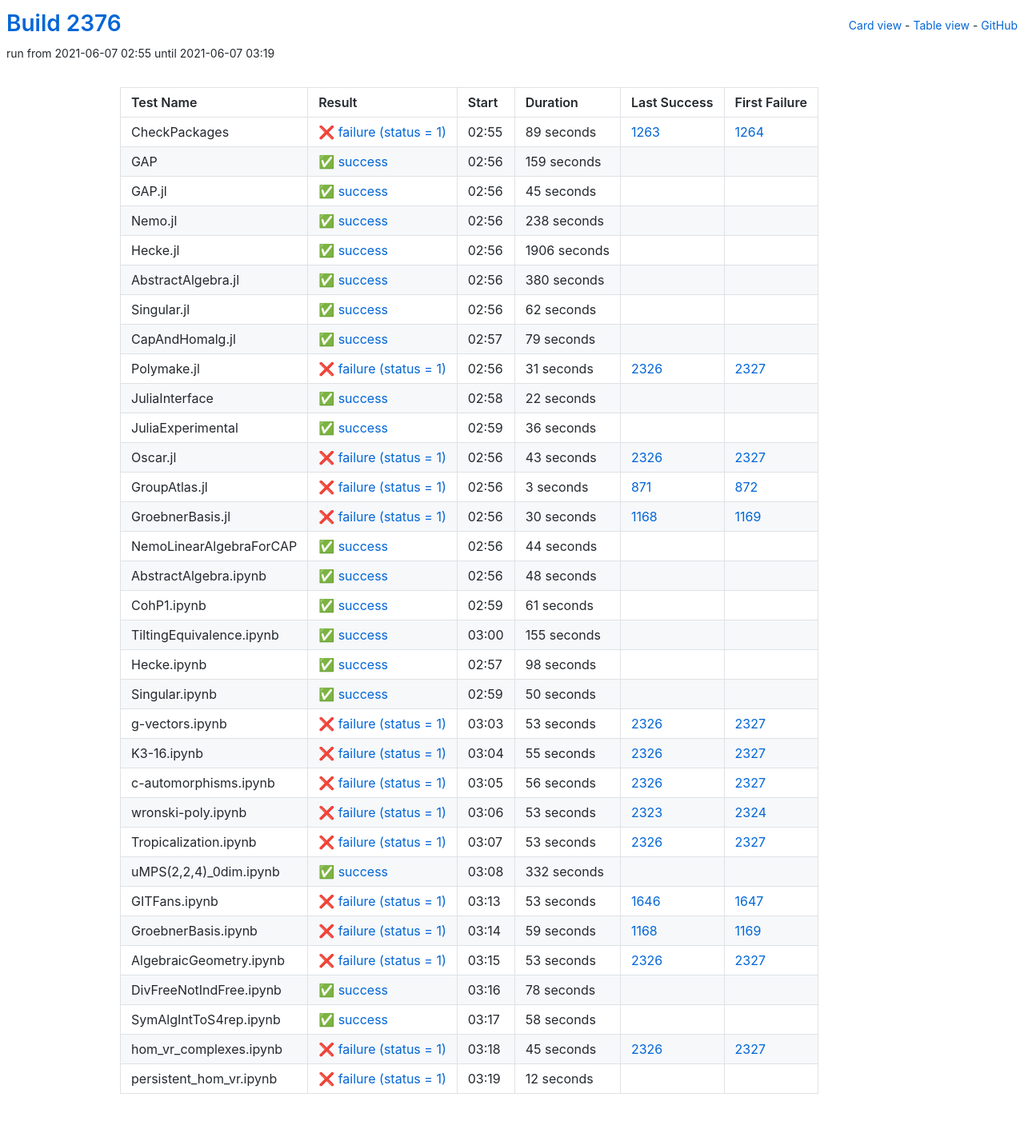
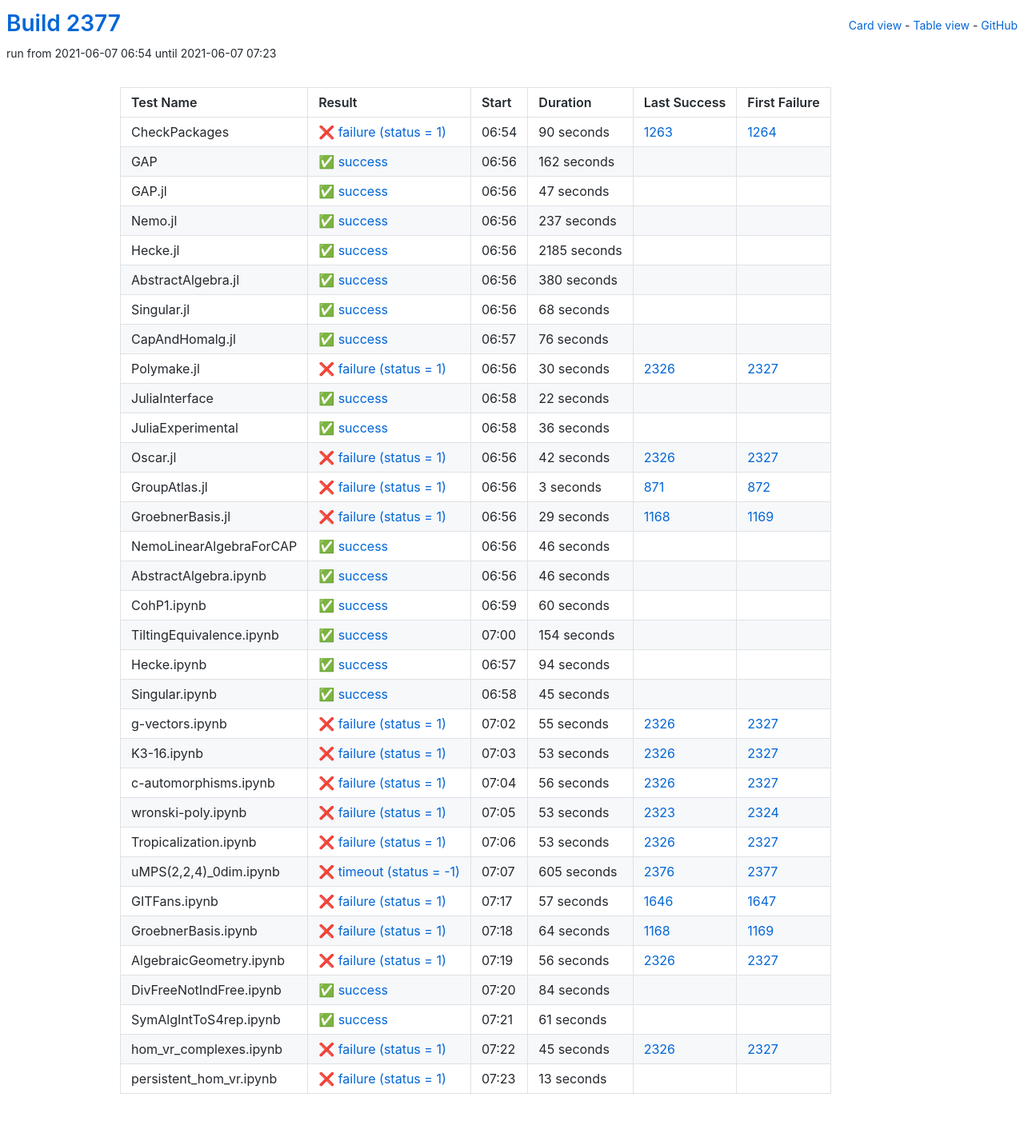
Before and after one commit to oscar-system/oscar-ci-status-stable, a Jekyll site: the page built from table.html, in a window 1280 px wide. Shown: the whole page at 80% size. Built offline with Jekyll 4.4.1, drawn with Linux system fonts in a browser that asks for light colours.

Commit message:
Build #2377

```diff
--- a/_data/ci.yml
+++ b/_data/ci.yml
@@ -1,6 +1,6 @@
 ---
-build: 2376
-build_url: https://oscarci.mathematik.uni-kl.de/job/oscar-stable/2376/
+build: 2377
+build_url: https://oscarci.mathematik.uni-kl.de/job/oscar-stable/2377/
 job: oscar-stable
 organization: oscar-system
 repo: oscar-ci-status-stable
@@ -8,68 +8,68 @@ repourl: https://github.com/oscar-system/oscar-ci-status-stable
 tests:
 - name: CheckPackages
   id: checkpackages
-  log: https://oscarci.mathematik.uni-kl.de/job/oscar-stable/2376/artifact/logs/build-2376/CheckPackages.log
-  start: 2021-06-07 02:55
+  log: https://oscarci.mathematik.uni-kl.de/job/oscar-stable/2377/artifact/logs/build-2377/CheckPackages.log
+  start: 2021-06-07 06:54
   success: false
   exitcode: 1
   status: failure
-  duration: 89
+  duration: 90
   last_success: 1263
   last_success_url: https://oscarci.mathematik.uni-kl.de/job/oscar-stable/1263/
   first_failure: 1264
   first_failure_url: https://oscarci.mathematik.uni-kl.de/job/oscar-stable/1264/
 - name: GAP
   id: gap
-  log: https://oscarci.mathematik.uni-kl.de/job/oscar-stable/2376/artifact/logs/build-2376/GAP.log
-  start: 2021-06-07 02:56
+  log: https://oscarci.mathematik.uni-kl.de/job/oscar-stable/2377/artifact/logs/build-2377/GAP.log
+  start: 2021-06-07 06:56
   success: true
   exitcode: 0
   status: success
-  duration: 159
+  duration: 162
   last_success: false
   last_success_url:
   first_failure: false
   first_failure_url:
 - name: GAP.jl
   id: gap-jl
-  log: https://oscarci.mathematik.uni-kl.de/job/oscar-stable/2376/artifact/logs/build-2376/GAP.jl.log
-  start: 2021-06-07 02:56
+  log: https://oscarci.mathematik.uni-kl.de/job/oscar-stable/2377/artifact/logs/build-2377/GAP.jl.log
+  start: 2021-06-07 06:56
   success: true
   exitcode: 0
   status: success
-  duration: 45
+  duration: 47
   last_success: false
   last_success_url:
   first_failure: false
   first_failure_url:
 - name: Nemo.jl
   id: nemo-jl
-  log: https://oscarci.mathematik.uni-kl.de/job/oscar-stable/2376/artifact/logs/build-2376/Nemo.jl.log
-  start: 2021-06-07 02:56
+  log: https://oscarci.mathematik.uni-kl.de/job/oscar-stable/2377/artifact/logs/build-2377/Nemo.jl.log
+  start: 2021-06-07 06:56
   success: true
   exitcode: 0
   status: success
-  duration: 238
+  duration: 237
   last_success: false
   last_success_url:
   first_failure: false
   first_failure_url:
 - name: Hecke.jl
   id: hecke-jl
-  log: https://oscarci.mathematik.uni-kl.de/job/oscar-stable/2376/artifact/logs/build-2376/Hecke.jl.log
-  start: 2021-06-07 02:56
+  log: https://oscarci.mathematik.uni-kl.de/job/oscar-stable/2377/artifact/logs/build-2377/Hecke.jl.log
+  start: 2021-06-07 06:56
   success: true
   exitcode: 0
   status: success
-  duration: 1906
+  duration: 2185
   last_success: false
   last_success_url:
   first_failure: false
   first_failure_url:
 - name: AbstractAlgebra.jl
   id: abstractalgebra-jl
-  log: https://oscarci.mathematik.uni-kl.de/job/oscar-stable/2376/artifact/logs/build-2376/AbstractAlgebra.jl.log
-  start: 2021-06-07 02:56
+  log: https://oscarci.mathematik.uni-kl.de/job/oscar-stable/2377/artifact/logs/build-2377/AbstractAlgebra.jl.log
+  start: 2021-06-07 06:56
   success: true
   exitcode: 0
   status: success
@@ -80,44 +80,44 @@ tests:
   first_failure_url:
 - name: Singular.jl
   id: singular-jl
-  log: https://oscarci.mathematik.uni-kl.de/job/oscar-stable/2376/artifact/logs/build-2376/Singular.jl.log
-  start: 2021-06-07 02:56
+  log: https://oscarci.mathematik.uni-kl.de/job/oscar-stable/2377/artifact/logs/build-2377/Singular.jl.log
+  start: 2021-06-07 06:56
   success: true
   exitcode: 0
   status: success
-  duration: 62
+  duration: 68
   last_success: false
   last_success_url:
   first_failure: false
   first_failure_url:
 - name: CapAndHomalg.jl
   id: capandhomalg-jl
-  log: https://oscarci.mathematik.uni-kl.de/job/oscar-stable/2376/artifact/logs/build-2376/CapAndHomalg.jl.log
-  start: 2021-06-07 02:57
+  log: https://oscarci.mathematik.uni-kl.de/job/oscar-stable/2377/artifact/logs/build-2377/CapAndHomalg.jl.log
+  start: 2021-06-07 06:57
   success: true
   exitcode: 0
   status: success
-  duration: 79
+  duration: 76
   last_success: false
   last_success_url:
   first_failure: false
   first_failure_url:
 - name: Polymake.jl
   id: polymake-jl
-  log: https://oscarci.mathematik.uni-kl.de/job/oscar-stable/2376/artifact/logs/build-2376/Polymake.jl.log
-  start: 2021-06-07 02:56
+  log: https://oscarci.mathematik.uni-kl.de/job/oscar-stable/2377/artifact/logs/build-2377/Polymake.jl.log
+  start: 2021-06-07 06:56
   success: false
   exitcode: 1
   status: failure
-  duration: 31
+  duration: 30
   last_success: 2326
   last_success_url: https://oscarci.mathematik.uni-kl.de/job/oscar-stable/2326/
   first_failure: 2327
   first_failure_url: https://oscarci.mathematik.uni-kl.de/job/oscar-stable/2327/
 - name: JuliaInterface
   id: juliainterface
-  log: https://oscarci.mathematik.uni-kl.de/job/oscar-stable/2376/artifact/logs/build-2376/JuliaInterface.log
-  start: 2021-06-07 02:58
+  log: https://oscarci.mathematik.uni-kl.de/job/oscar-stable/2377/artifact/logs/build-2377/JuliaInterface.log
+  start: 2021-06-07 06:58
   success: true
   exitcode: 0
   status: success
@@ -128,8 +128,8 @@ tests:
   first_failure_url:
 - name: JuliaExperimental
   id: juliaexperimental
-  log: https://oscarci.mathematik.uni-kl.de/job/oscar-stable/2376/artifact/logs/build-2376/JuliaExperimental.log
-  start: 2021-06-07 02:59
+  log: https://oscarci.mathematik.uni-kl.de/job/oscar-stable/2377/artifact/logs/build-2377/JuliaExperimental.log
+  start: 2021-06-07 06:58
   success: true
   exitcode: 0
   status: success
@@ -140,20 +140,20 @@ tests:
   first_failure_url:
 - name: Oscar.jl
   id: oscar-jl
-  log: https://oscarci.mathematik.uni-kl.de/job/oscar-stable/2376/artifact/logs/build-2376/Oscar.jl.log
-  start: 2021-06-07 02:56
+  log: https://oscarci.mathematik.uni-kl.de/job/oscar-stable/2377/artifact/logs/build-2377/Oscar.jl.log
+  start: 2021-06-07 06:56
   success: false
   exitcode: 1
   status: failure
-  duration: 43
+  duration: 42
   last_success: 2326
   last_success_url: https://oscarci.mathematik.uni-kl.de/job/oscar-stable/2326/
   first_failure: 2327
   first_failure_url: https://oscarci.mathematik.uni-kl.de/job/oscar-stable/2327/
 - name: GroupAtlas.jl
   id: groupatlas-jl
-  log: https://oscarci.mathematik.uni-kl.de/job/oscar-stable/2376/artifact/logs/build-2376/GroupAtlas.jl.log
-  start: 2021-06-07 02:56
+  log: https://oscarci.mathematik.uni-kl.de/job/oscar-stable/2377/artifact/logs/build-2377/GroupAtlas.jl.log
+  start: 2021-06-07 06:56
   success: false
   exitcode: 1
   status: failure
@@ -164,92 +164,104 @@ tests:
   first_failure_url: https://oscarci.mathematik.uni-kl.de/job/oscar-stable/872/
 - name: GroebnerBasis.jl
   id: groebnerbasis-jl
-  log: https://oscarci.mathematik.uni-kl.de/job/oscar-stable/2376/artifact/logs/build-2376/GroebnerBasis.jl.log
-  start: 2021-06-07 02:56
+  log: https://oscarci.mathematik.uni-kl.de/job/oscar-stable/2377/artifact/logs/build-2377/GroebnerBasis.jl.log
+  start: 2021-06-07 06:56
   success: false
   exitcode: 1
   status: failure
-  duration: 30
+  duration: 29
   last_success: 1168
   last_success_url: https://oscarci.mathematik.uni-kl.de/job/oscar-stable/1168/
   first_failure: 1169
   first_failure_url: https://oscarci.mathematik.uni-kl.de/job/oscar-stable/1169/
 - name: NemoLinearAlgebraForCAP
   id: nemolinearalgebraforcap
-  log: https://oscarci.mathematik.uni-kl.de/job/oscar-stable/2376/artifact/logs/build-2376/NemoLinearAlgebraForCAP.log
-  start: 2021-06-07 02:56
+  log: https://oscarci.mathematik.uni-kl.de/job/oscar-stable/2377/artifact/logs/build-2377/NemoLinearAlgebraForCAP.log
+  start: 2021-06-07 06:56
   success: true
   exitcode: 0
   status: success
-  duration: 44
+  duration: 46
   last_success: false
   last_success_url:
   first_failure: false
   first_failure_url:
 - name: AbstractAlgebra.ipynb
   id: abstractalgebra-ipynb
-  log: https://oscarci.mathematik.uni-kl.de/job/oscar-stable/2376/artifact/logs/build-2376/AbstractAlgebra.ipynb.log
-  start: 2021-06-07 02:56
+  log: https://oscarci.mathematik.uni-kl.de/job/oscar-stable/2377/artifact/logs/build-2377/AbstractAlgebra.ipynb.log
+  start: 2021-06-07 06:56
   success: true
   exitcode: 0
   status: success
-  duration: 48
+  duration: 46
   last_success: false
   last_success_url:
   first_failure: false
   first_failure_url:
 - name: CohP1.ipynb
   id: cohp1-ipynb
-  log: https://oscarci.mathematik.uni-kl.de/job/oscar-stable/2376/artifact/logs/build-2376/CohP1.ipynb.log
-  start: 2021-06-07 02:59
+  log: https://oscarci.mathematik.uni-kl.de/job/oscar-stable/2377/artifact/logs/build-2377/CohP1.ipynb.log
+  start: 2021-06-07 06:59
   success: true
   exitcode: 0
   status: success
-  duration: 61
+  duration: 60
   last_success: false
   last_success_url:
   first_failure: false
   first_failure_url:
 - name: TiltingEquivalence.ipynb
   id: tiltingequivalence-ipynb
-  log: https://oscarci.mathematik.uni-kl.de/job/oscar-stable/2376/artifact/logs/build-2376/TiltingEquivalence.ipynb.log
-  start: 2021-06-07 03:00
+  log: https://oscarci.mathematik.uni-kl.de/job/oscar-stable/2377/artifact/logs/build-2377/TiltingEquivalence.ipynb.log
+  start: 2021-06-07 07:00
   success: true
   exitcode: 0
   status: success
-  duration: 155
+  duration: 154
   last_success: false
   last_success_url:
   first_failure: false
   first_failure_url:
 - name: Hecke.ipynb
   id: hecke-ipynb
-  log: https://oscarci.mathematik.uni-kl.de/job/oscar-stable/2376/artifact/logs/build-2376/Hecke.ipynb.log
-  start: 2021-06-07 02:57
+  log: https://oscarci.mathematik.uni-kl.de/job/oscar-stable/2377/artifact/logs/build-2377/Hecke.ipynb.log
+  start: 2021-06-07 06:57
   success: true
   exitcode: 0
   status: success
-  duration: 98
+  duration: 94
   last_success: false
   last_success_url:
   first_failure: false
   first_failure_url:
 - name: Singular.ipynb
   id: singular-ipynb
-  log: https://oscarci.mathematik.uni-kl.de/job/oscar-stable/2376/artifact/logs/build-2376/Singular.ipynb.log
-  start: 2021-06-07 02:59
+  log: https://oscarci.mathematik.uni-kl.de/job/oscar-stable/2377/artifact/logs/build-2377/Singular.ipynb.log
+  start: 2021-06-07 06:58
   success: true
   exitcode: 0
   status: success
-  duration: 50
+  duration: 45
   last_success: false
   last_success_url:
   first_failure: false
   first_failure_url:
 - name: g-vectors.ipynb
   id: g-vectors-ipynb
-  log: https://oscarci.mathematik.uni-kl.de/job/oscar-stable/2376/artifact/logs/build-2376/g-vectors.ipynb.log
-  start: 2021-06-07 03:03
+  log: https://oscarci.mathematik.uni-kl.de/job/oscar-stable/2377/artifact/logs/build-2377/g-vectors.ipynb.log
+  start: 2021-06-07 07:02
+  success: false
+  exitcode: 1
+  status: failure
+  duration: 55
+  last_success: 2326
+  last_success_url: https://oscarci.mathematik.uni-kl.de/job/oscar-stable/2326/
+  first_failure: 2327
+  first_failure_url: https://oscarci.mathematik.uni-kl.de/job/oscar-stable/2327/
+- name: K3-16.ipynb
+  id: k3-16-ipynb
+  log: https://oscarci.mathematik.uni-kl.de/job/oscar-stable/2377/artifact/logs/build-2377/K3-16.ipynb.log
+  start: 2021-06-07 07:03
   success: false
   exitcode: 1
   status: failure
@@ -258,22 +270,10 @@ tests:
   last_success_url: https://oscarci.mathematik.uni-kl.de/job/oscar-stable/2326/
   first_failure: 2327
   first_failure_url: https://oscarci.mathematik.uni-kl.de/job/oscar-stable/2327/
-- name: K3-16.ipynb
-  id: k3-16-ipynb
-  log: https://oscarci.mathematik.uni-kl.de/job/oscar-stable/2376/artifact/logs/build-2376/K3-16.ipynb.log
-  start: 2021-06-07 03:04
-  success: false
-  exitcode: 1
-  status: failure
-  duration: 55
-  last_success: 2326
-  last_success_url: https://oscarci.mathematik.uni-kl.de/job/oscar-stable/2326/
-  first_failure: 2327
-  first_failure_url: https://oscarci.mathematik.uni-kl.de/job/oscar-stable/2327/
 - name: c-automorphisms.ipynb
   id: c-automorphisms-ipynb
-  log: https://oscarci.mathematik.uni-kl.de/job/oscar-stable/2376/artifact/logs/build-2376/c-automorphisms.ipynb.log
-  start: 2021-06-07 03:05
+  log: https://oscarci.mathematik.uni-kl.de/job/oscar-stable/2377/artifact/logs/build-2377/c-automorphisms.ipynb.log
+  start: 2021-06-07 07:04
   success: false
   exitcode: 1
   status: failure
@@ -284,8 +284,8 @@ tests:
   first_failure_url: https://oscarci.mathematik.uni-kl.de/job/oscar-stable/2327/
 - name: wronski-poly.ipynb
   id: wronski-poly-ipynb
-  log: https://oscarci.mathematik.uni-kl.de/job/oscar-stable/2376/artifact/logs/build-2376/wronski-poly.ipynb.log
-  start: 2021-06-07 03:06
+  log: https://oscarci.mathematik.uni-kl.de/job/oscar-stable/2377/artifact/logs/build-2377/wronski-poly.ipynb.log
+  start: 2021-06-07 07:05
   success: false
   exitcode: 1
   status: failure
@@ -296,8 +296,8 @@ tests:
   first_failure_url: https://oscarci.mathematik.uni-kl.de/job/oscar-stable/2324/
 - name: Tropicalization.ipynb
   id: tropicalization-ipynb
-  log: https://oscarci.mathematik.uni-kl.de/job/oscar-stable/2376/artifact/logs/build-2376/Tropicalization.ipynb.log
-  start: 2021-06-07 03:07
+  log: https://oscarci.mathematik.uni-kl.de/job/oscar-stable/2377/artifact/logs/build-2377/Tropicalization.ipynb.log
+  start: 2021-06-07 07:06
   success: false
   exitcode: 1
   status: failure
@@ -308,80 +308,80 @@ tests:
   first_failure_url: https://oscarci.mathematik.uni-kl.de/job/oscar-stable/2327/
 - name: uMPS(2,2,4)_0dim.ipynb
   id: umps-2-2-4-0dim-ipynb
-  log: https://oscarci.mathematik.uni-kl.de/job/oscar-stable/2376/artifact/logs/build-2376/uMPS-2-2-4-_0dim.ipynb.log
-  start: 2021-06-07 03:08
-  success: true
-  exitcode: 0
-  status: success
-  duration: 332
-  last_success: false
-  last_success_url:
-  first_failure: false
-  first_failure_url:
+  log: https://oscarci.mathematik.uni-kl.de/job/oscar-stable/2377/artifact/logs/build-2377/uMPS-2-2-4-_0dim.ipynb.log
+  start: 2021-06-07 07:07
+  success: false
+  exitcode: -1
+  status: timeout
+  duration: 605
+  last_success: 2376
+  last_success_url: https://oscarci.mathematik.uni-kl.de/job/oscar-stable/2376/
+  first_failure: 2377
+  first_failure_url: https://oscarci.mathematik.uni-kl.de/job/oscar-stable/2377/
 - name: GITFans.ipynb
   id: gitfans-ipynb
-  log: https://oscarci.mathematik.uni-kl.de/job/oscar-stable/2376/artifact/logs/build-2376/GITFans.ipynb.log
-  start: 2021-06-07 03:13
+  log: https://oscarci.mathematik.uni-kl.de/job/oscar-stable/2377/artifact/logs/build-2377/GITFans.ipynb.log
+  start: 2021-06-07 07:17
   success: false
   exitcode: 1
   status: failure
-  duration: 53
+  duration: 57
   last_success: 1646
   last_success_url: https://oscarci.mathematik.uni-kl.de/job/oscar-stable/1646/
   first_failure: 1647
   first_failure_url: https://oscarci.mathematik.uni-kl.de/job/oscar-stable/1647/
 - name: GroebnerBasis.ipynb
   id: groebnerbasis-ipynb
-  log: https://oscarci.mathematik.uni-kl.de/job/oscar-stable/2376/artifact/logs/build-2376/GroebnerBasis.ipynb.log
-  start: 2021-06-07 03:14
+  log: https://oscarci.mathematik.uni-kl.de/job/oscar-stable/2377/artifact/logs/build-2377/GroebnerBasis.ipynb.log
+  start: 2021-06-07 07:18
   success: false
   exitcode: 1
   status: failure
-  duration: 59
+  duration: 64
   last_success: 1168
   last_success_url: https://oscarci.mathematik.uni-kl.de/job/oscar-stable/1168/
   first_failure: 1169
   first_failure_url: https://oscarci.mathematik.uni-kl.de/job/oscar-stable/1169/
 - name: AlgebraicGeometry.ipynb
   id: algebraicgeometry-ipynb
-  log: https://oscarci.mathematik.uni-kl.de/job/oscar-stable/2376/artifact/logs/build-2376/AlgebraicGeometry.ipynb.log
-  start: 2021-06-07 03:15
+  log: https://oscarci.mathematik.uni-kl.de/job/oscar-stable/2377/artifact/logs/build-2377/AlgebraicGeometry.ipynb.log
+  start: 2021-06-07 07:19
   success: false
   exitcode: 1
   status: failure
-  duration: 53
+  duration: 56
   last_success: 2326
   last_success_url: https://oscarci.mathematik.uni-kl.de/job/oscar-stable/2326/
   first_failure: 2327
   first_failure_url: https://oscarci.mathematik.uni-kl.de/job/oscar-stable/2327/
 - name: DivFreeNotIndFree.ipynb
   id: divfreenotindfree-ipynb
-  log: https://oscarci.mathematik.uni-kl.de/job/oscar-stable/2376/artifact/logs/build-2376/DivFreeNotIndFree.ipynb.log
-  start: 2021-06-07 03:16
+  log: https://oscarci.mathematik.uni-kl.de/job/oscar-stable/2377/artifact/logs/build-2377/DivFreeNotIndFree.ipynb.log
+  start: 2021-06-07 07:20
   success: true
   exitcode: 0
   status: success
-  duration: 78
+  duration: 84
   last_success: false
   last_success_url:
   first_failure: false
   first_failure_url:
 - name: SymAlgIntToS4rep.ipynb
   id: symalginttos4rep-ipynb
-  log: https://oscarci.mathematik.uni-kl.de/job/oscar-stable/2376/artifact/logs/build-2376/SymAlgIntToS4rep.ipynb.log
-  start: 2021-06-07 03:17
+  log: https://oscarci.mathematik.uni-kl.de/job/oscar-stable/2377/artifact/logs/build-2377/SymAlgIntToS4rep.ipynb.log
+  start: 2021-06-07 07:21
   success: true
   exitcode: 0
   status: success
-  duration: 58
+  duration: 61
   last_success: false
   last_success_url:
   first_failure: false
   first_failure_url:
 - name: hom_vr_complexes.ipynb
   id: hom-vr-complexes-ipynb
-  log: https://oscarci.mathematik.uni-kl.de/job/oscar-stable/2376/artifact/logs/build-2376/hom_vr_complexes.ipynb.log
-  start: 2021-06-07 03:18
+  log: https://oscarci.mathematik.uni-kl.de/job/oscar-stable/2377/artifact/logs/build-2377/hom_vr_complexes.ipynb.log
+  start: 2021-06-07 07:22
   success: false
   exitcode: 1
   status: failure
@@ -392,12 +392,12 @@ tests:
   first_failure_url: https://oscarci.mathematik.uni-kl.de/job/oscar-stable/2327/
 - name: persistent_hom_vr.ipynb
   id: persistent-hom-vr-ipynb
-  log: https://oscarci.mathematik.uni-kl.de/job/oscar-stable/2376/artifact/logs/build-2376/persistent_hom_vr.ipynb.log
-  start: 2021-06-07 03:19
+  log: https://oscarci.mathematik.uni-kl.de/job/oscar-stable/2377/artifact/logs/build-2377/persistent_hom_vr.ipynb.log
+  start: 2021-06-07 07:23
   success: false
   exitcode: 1
   status: failure
-  duration: 12
+  duration: 13
   last_success: false
   last_success_url:
   first_failure: false
```
Also changed, not shown: README.md.
